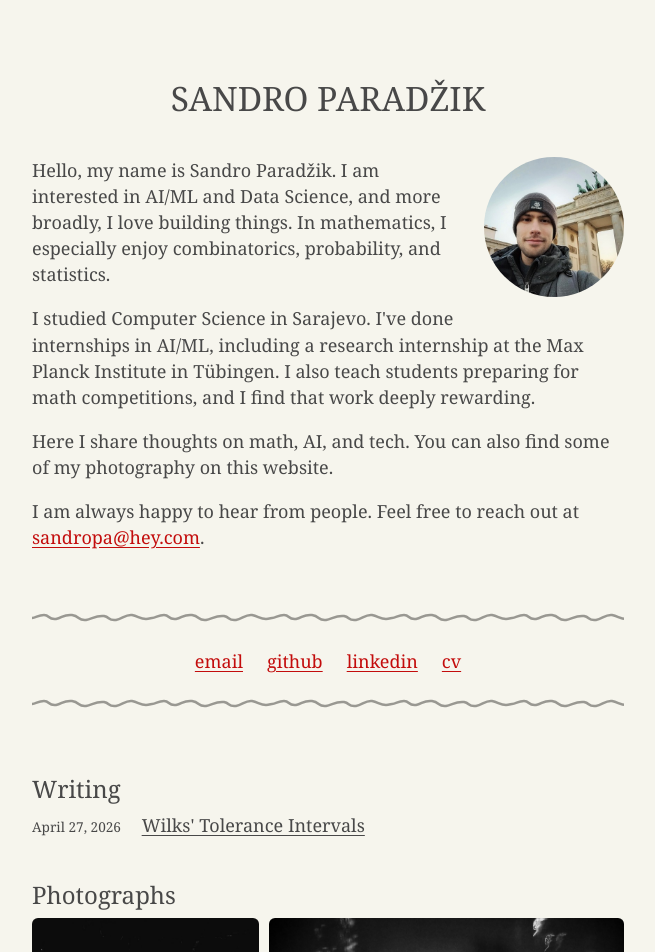
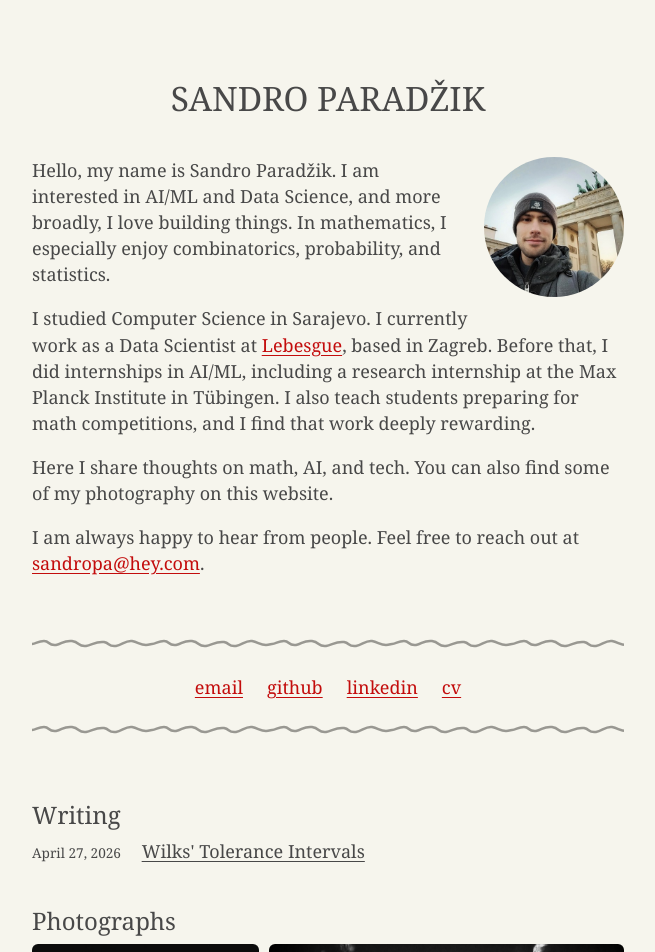
Before and after one commit to sandropa/sandropa.github.io, a Jekyll site: the page built from about.md, in a window 1280 px wide. Shown: the top 952 px of the page, without its empty margins (312-967 px from the left). Built offline with Jekyll 4.4.1, drawn with Linux system fonts in a browser that asks for light colours.

Commit message:
Update about.md

```diff
--- a/about.md
+++ b/about.md
@@ -7,7 +7,7 @@ permalink: /
   <h1 class="site-name">SANDRO PARADŽIK</h1>
   <img class="portrait" src="{{ '/assets/images/profile.jpg' | relative_url }}" alt="Sandro Paradžik">
   <p>Hello, my name is Sandro Paradžik. I am interested in AI/ML and Data Science, and more broadly, I love building things. In mathematics, I especially enjoy combinatorics, probability, and statistics.</p>
-  <p>I studied Computer Science in Sarajevo. I've done internships in AI/ML, including a research internship at the Max Planck Institute in Tübingen. I also teach students preparing for math competitions, and I find that work deeply rewarding.</p>
+  <p>I studied Computer Science in Sarajevo. I currently work as a Data Scientist at <a href="https://lebesgue.io" target="_blank">Lebesgue</a>, based in Zagreb. Before that, I did internships in AI/ML, including a research internship at the Max Planck Institute in Tübingen. I also teach students preparing for math competitions, and I find that work deeply rewarding.</p>
   <p>Here I share thoughts on math, AI, and tech. You can also find some of my photography on this website.</p>
   <p>I am always happy to hear from people. Feel free to reach out at <a href="mailto:sandropa@hey.com">sandropa@hey.com</a>.</p>
 </div>
```
